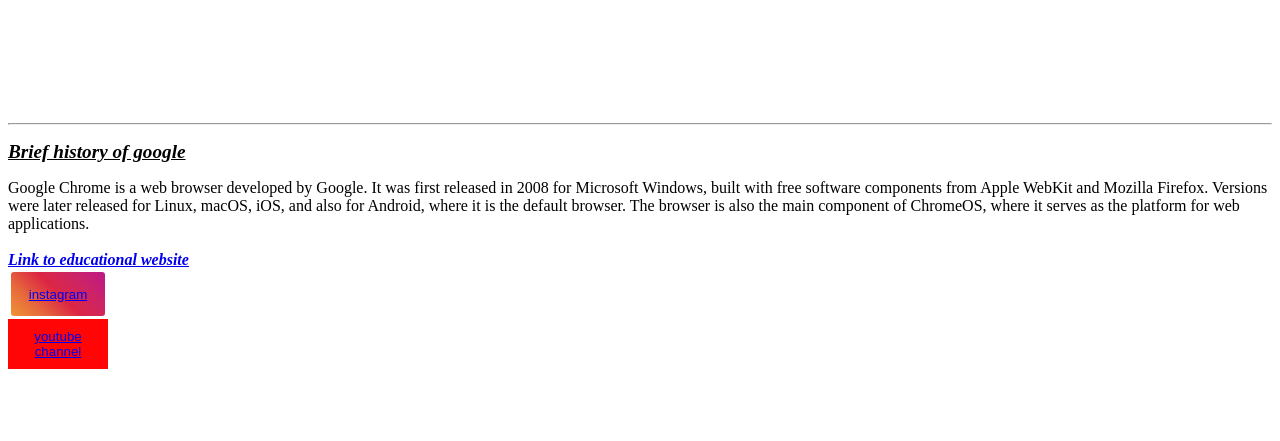
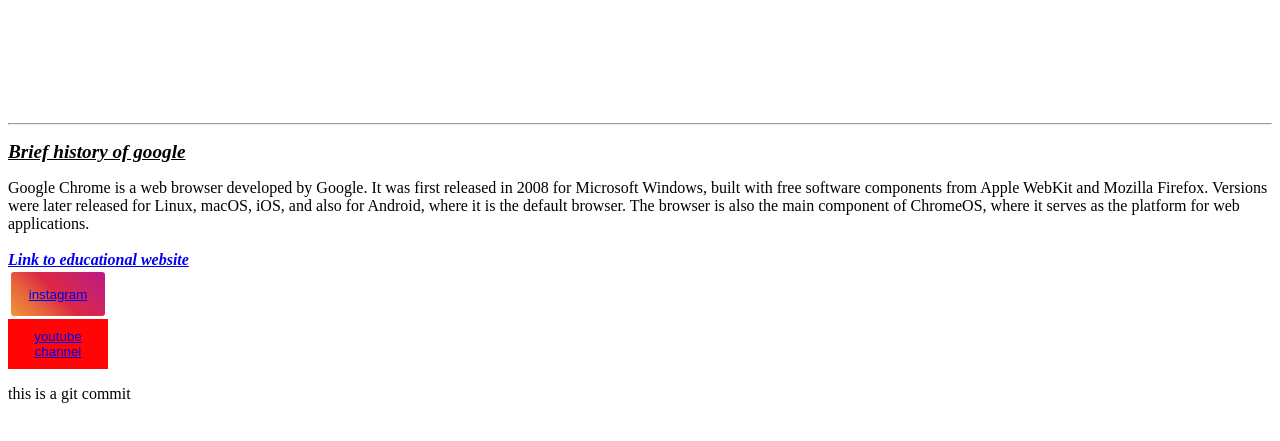
Before and after one commit to yashvashisth16/google-clone-1-, a plain HTML site: page index.html in a window 1280 px wide. Shown: the part 299-740 px from the top of the page. Drawn offline with Linux system fonts and the light colour scheme.

Commit message:
Add new paragraph

```diff
--- a/index.html
+++ b/index.html
@@ -87,6 +87,10 @@
         <button class="youtube-button"><a href="https://www.youtube.com/channel/UCo5hptkW-d16zlZfip4pLuA" target="_blank">
             youtube channel
         </a></button>
+        <br>
+        <P>
+            this is a git commit
+        </P>
     </p>
     </body>
     </html>
```
